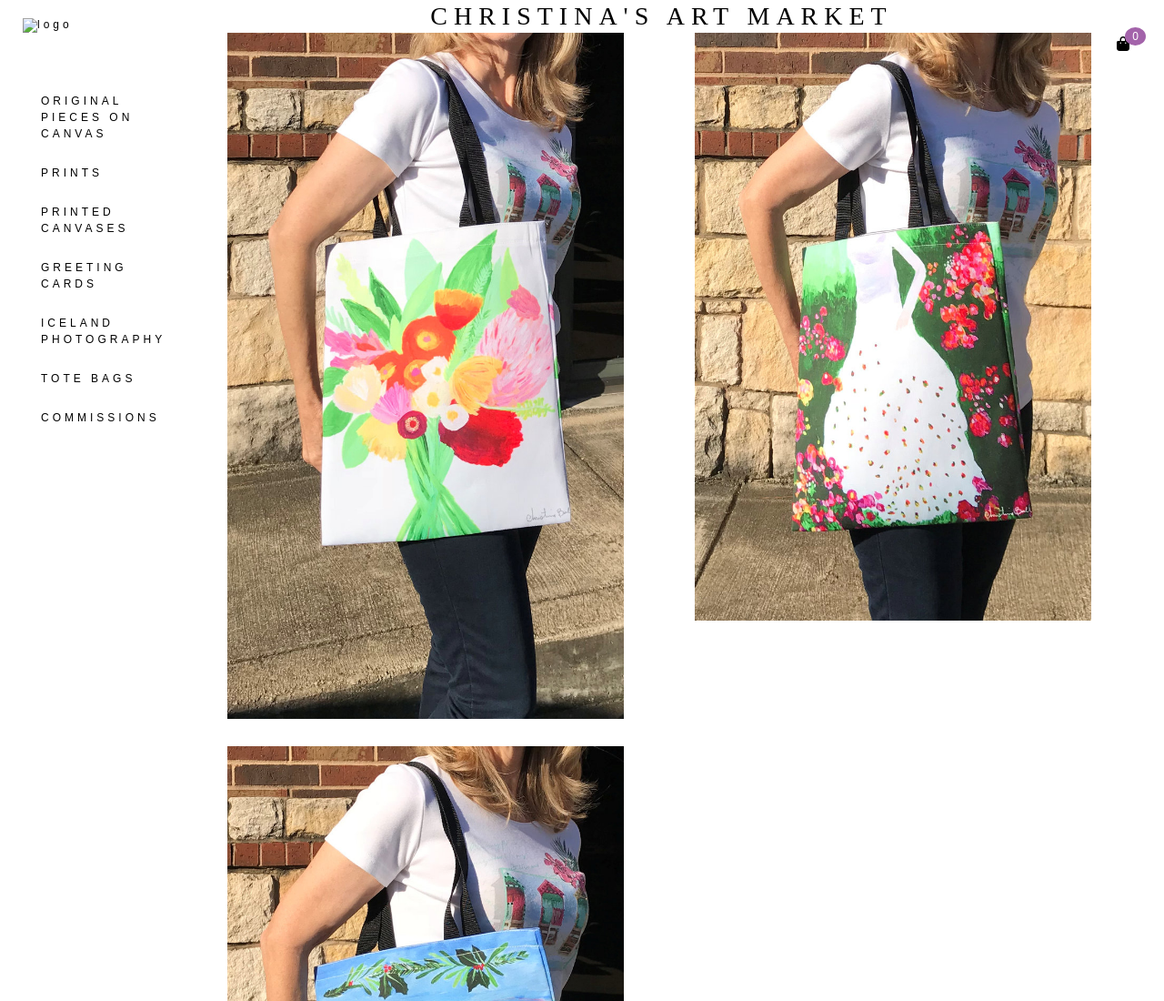
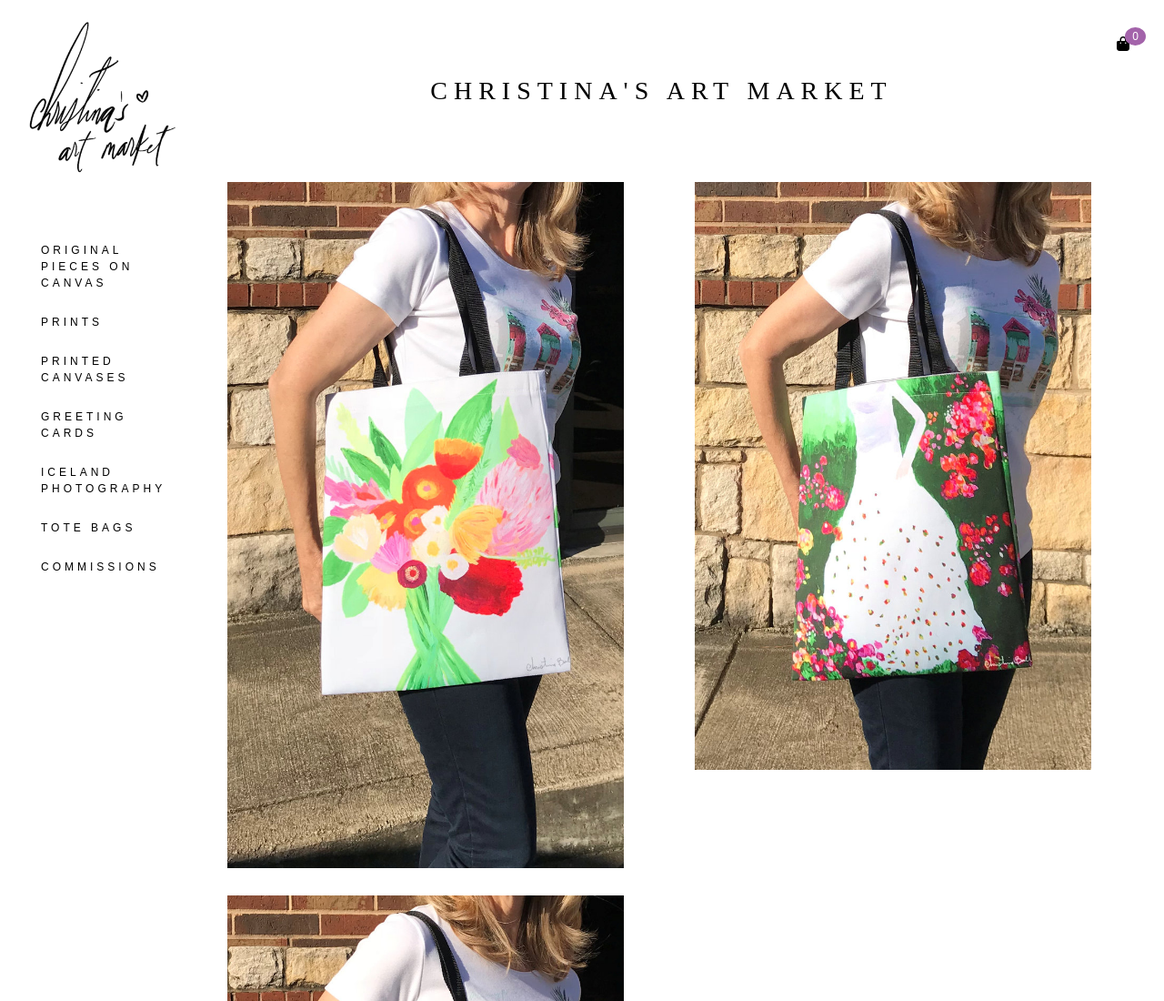
Before and after one commit to christinaball/art-market, a plain HTML site: page tote_bags.html in a window 1280 px wide. Shown: the top 1100 px of the page at 91% size. Drawn offline with Linux system fonts and the light colour scheme; the site is published under a folder, as on GitHub Pages, so addresses that start at the root find nothing.

Commit message:
Update tote_bags.html

```diff
--- a/tote_bags.html
+++ b/tote_bags.html
@@ -19,7 +19,7 @@
 
         <header>
 
-            <div class="logo"><a href="index.html"><img alt="logo" class="logo" src="/images/Untitled_Artwork+copy+copy.png"></a></div>
+            <div class="logo"><a href="index.html"><img alt="logo" class="logo" src="images/Untitled_Artwork+copy+copy.png"></a></div>
             <div><h1 class="title">CHRISTINA'S ART MARKET</h1></div>
             <div></div>
             <div class="shopping">
```
